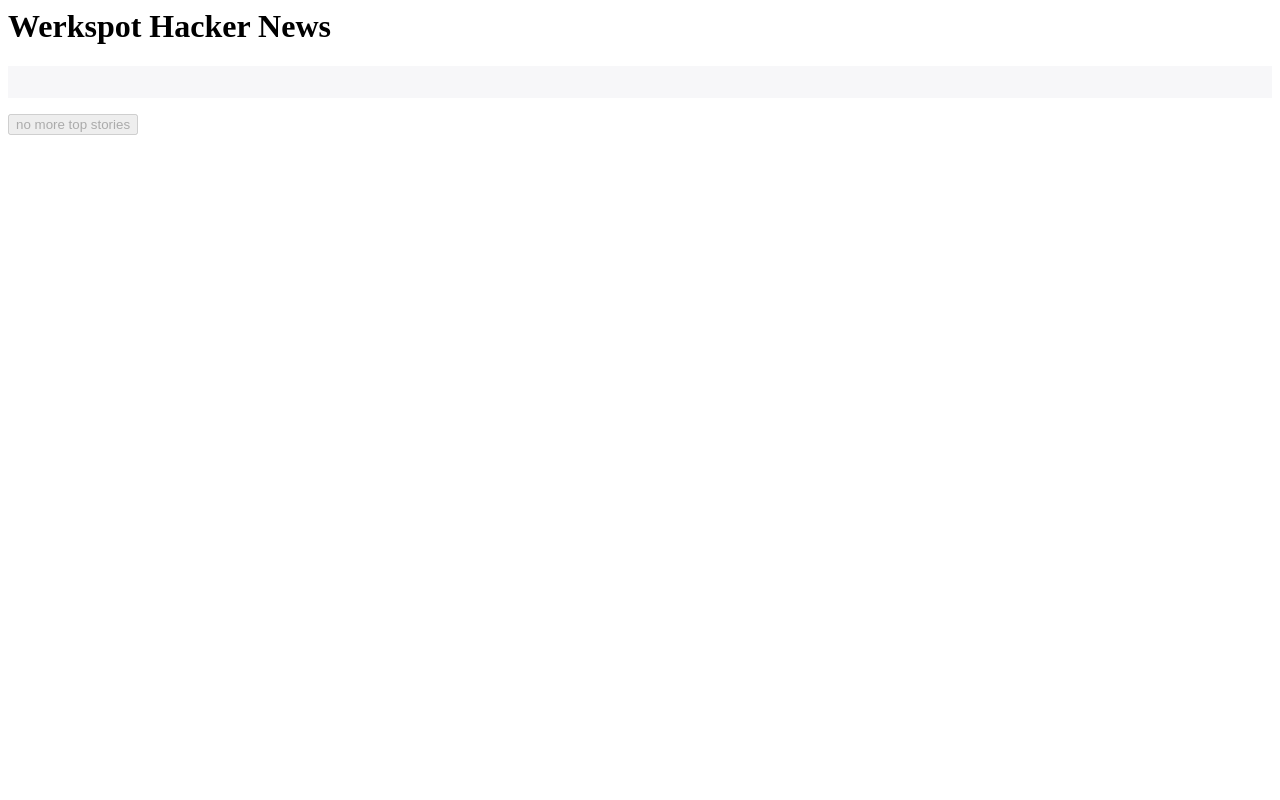
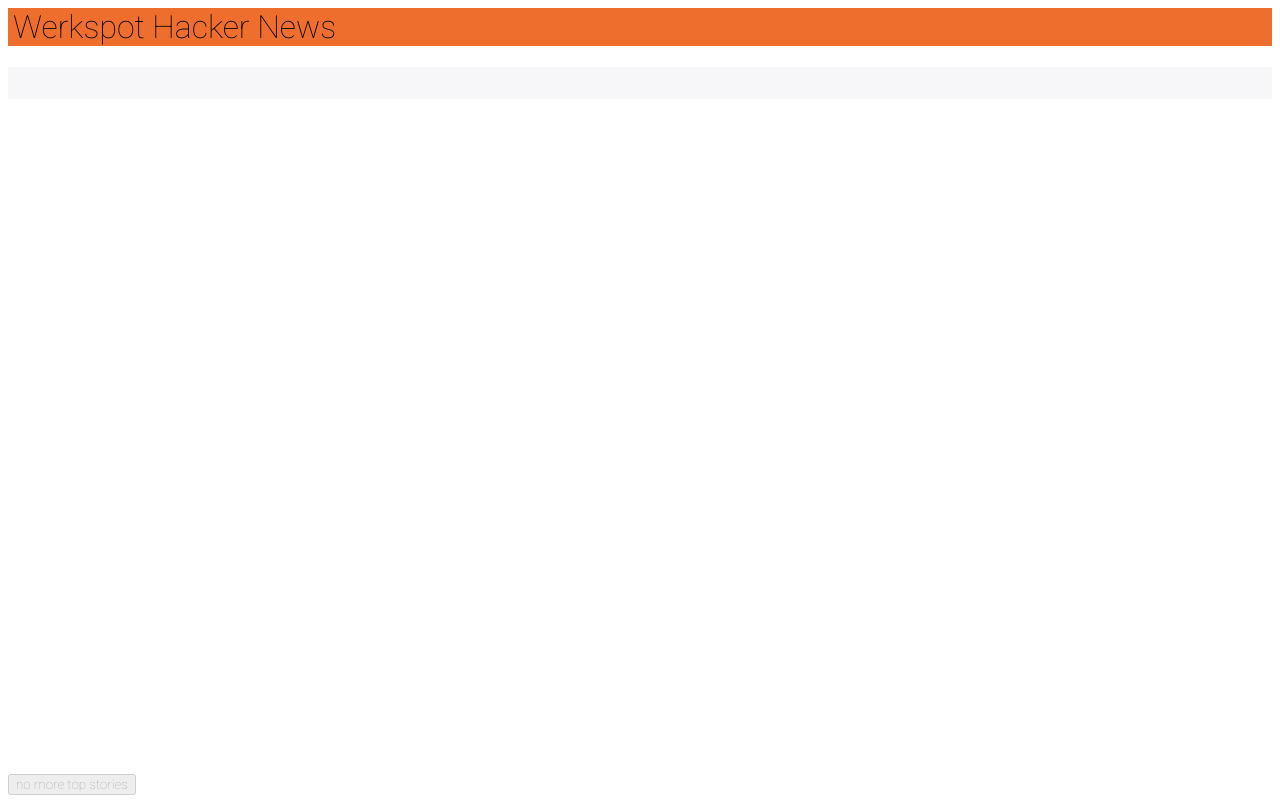
Before and after one commit to idowald/hackernews-vanilla-js, a website built with webpack: page dist/index.html in a window 1280 px wide. Both pictures are taken after a click on the button "More". Built offline with nearby package versions, Linux system fonts and the light colour scheme; no server answers.

Commit message:
added style improvement

```diff
--- a/src/index.js
+++ b/src/index.js
@@ -8,19 +8,19 @@
 let savedStoriesList = [];
 function processList(event) {
   savedStoriesList = JSON.parse(event.currentTarget.response);
-  fetchMoreStories();
+  fetchMoreStories(false);
 }
 
 let moreButton;
 (function init() {
   fetchTopStores(processList);
   moreButton = document.getElementById("more-button");
-  moreButton.addEventListener("click", fetchMoreStories);
+  moreButton.addEventListener("click", () => fetchMoreStories(true));
 })();
 
 const tickSize = 15;
 let firstIndex = 0;
-function fetchMoreStories() {
+function fetchMoreStories(scroll = false) {
   startSpinner();
   const callbacks = [];
   for (
@@ -37,6 +37,9 @@
   Promise.all(callbacks).then(stories => {
     stories.forEach(processStory);
     stopSpinner();
+    if (scroll) {
+      window.scrollTo(0, document.body.scrollHeight);
+    }
   });
   firstIndex += tickSize;
   if (firstIndex >= savedStoriesList.length) {
```
Also changed, not shown: dist/index.html, dist/main.js, dist/style.css.
